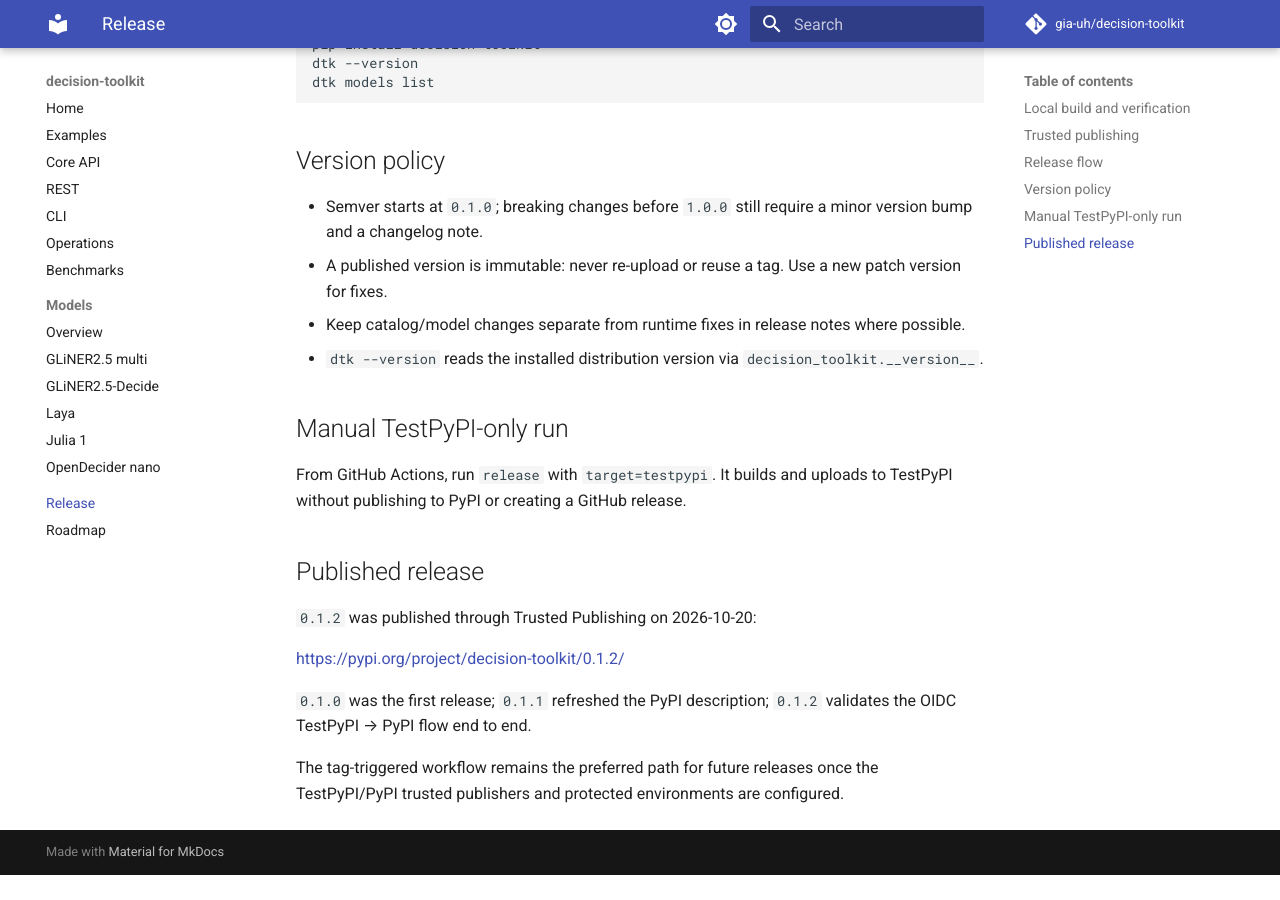
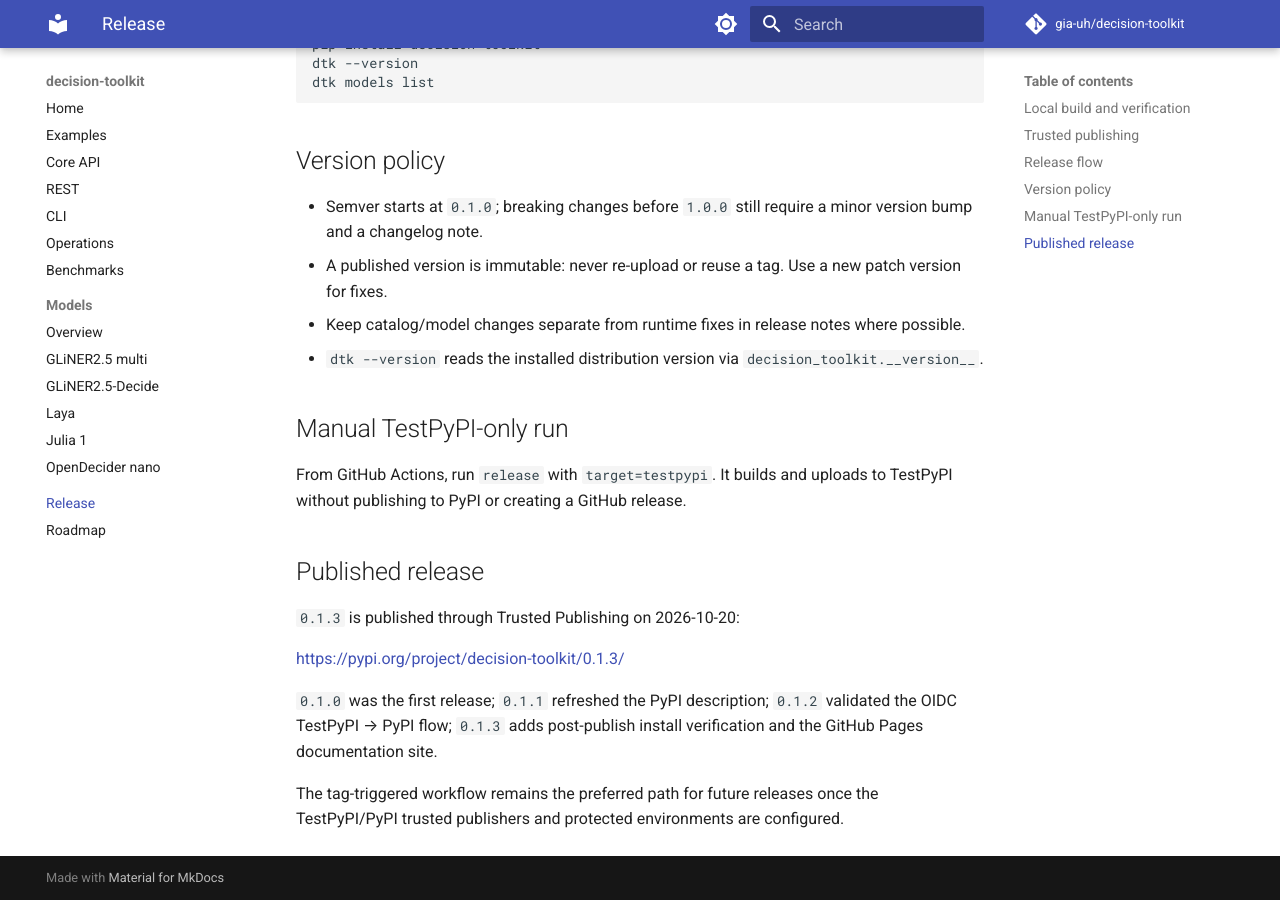
Before and after one commit to gia-uh/decision-toolkit, an MkDocs documentation site: the page built from docs/RELEASE.md, in a window 1280 px wide and 900 px high, scrolled down 2079 px. Built offline with MkDocs 1.6.1 and Material for MkDocs 9.7.7, drawn with Linux system fonts in a browser that asks for light colours; comment, search, counter and statistics services are not loaded; before the commit the page ends 2954 px from its top, so only the background shows below that; some of the changed text lies outside the part shown.

Commit message:
release: decision-toolkit 0.1.3 release verification and docs

````diff
--- a/docs/RELEASE.md
+++ b/docs/RELEASE.md
@@ -1,7 +1,7 @@
 # Release
 
 The package name is `decision-toolkit` (PyPI/TestPyPI returned 404 when this
-file was written, so the name was available). The first release was `0.1.0`; `0.1.1` was a metadata-only refresh; `0.1.2` validates Trusted Publishing end to end.
+file was written, so the name was available). The first release was `0.1.0`; `0.1.1` was a metadata-only refresh; `0.1.2` validated Trusted Publishing; `0.1.3` adds release verification and docs publication.
 
 ## Local build and verification
 
@@ -24,7 +24,7 @@
 ```bash
 python -m venv /tmp/dtk-wheel
 . /tmp/dtk-wheel/bin/activate
-pip install dist/decision_toolkit-0.1.2-py3-none-any.whl
+pip install dist/decision_toolkit-0.1.3-py3-none-any.whl
 dtk --version
 dtk models list --json
 dtk doctor --json
@@ -33,7 +33,7 @@
 With inference and server extras:
 
 ```bash
-pip install "decision_toolkit-0.1.2-py3-none-any.whl[onnx,server,tracing]"
+pip install "decision_toolkit-0.1.3-py3-none-any.whl[onnx,server,tracing]"
 dtk decide --model gliner2.5-decide ...
 dtk serve --model gliner2.5-decide --warmup --port 8016
 curl -s http://127.0.0.1:8016/health
@@ -66,8 +66,8 @@
 4. Create and push an annotated tag:
 
    ```bash
-   git tag -a v0.1.2 -m "decision-toolkit 0.1.2"
-   git push origin v0.1.2
+   git tag -a v0.1.3 -m "decision-toolkit 0.1.3"
+   git push origin v0.1.3
    ```
 
 5. `.github/workflows/release.yml` builds once, publishes to **TestPyPI**, then
@@ -111,12 +111,13 @@
 
 ## Published release
 
-`0.1.2` was published through Trusted Publishing on 2026-10-20:
+`0.1.3` is published through Trusted Publishing on 2026-10-20:
 
-<https://pypi.org/project/decision-toolkit/0.1.2/>
+<https://pypi.org/project/decision-toolkit/0.1.3/>
 
 `0.1.0` was the first release; `0.1.1` refreshed the PyPI description; `0.1.2`
-validates the OIDC TestPyPI → PyPI flow end to end.
+validated the OIDC TestPyPI → PyPI flow; `0.1.3` adds post-publish install
+verification and the GitHub Pages documentation site.
 
 The tag-triggered workflow remains the preferred path for future releases once
 the TestPyPI/PyPI trusted publishers and protected environments are configured.
--- a/pyproject.toml
+++ b/pyproject.toml
@@ -4,7 +4,7 @@
 
 [project]
 name = "decision-toolkit"
-version = "0.1.2"
+version = "0.1.3"
 description = "Local-first toolkit for open-weights decision models: one ONNX engine, one adapter per model contract, typed choice/yes-no/score decisions with probabilities on CPU."
 readme = "README.md"
 requires-python = ">=3.12"
--- a/src/decision_toolkit/__init__.py
+++ b/src/decision_toolkit/__init__.py
@@ -7,7 +7,7 @@
 
 from __future__ import annotations
 
-__version__ = "0.1.2"
+__version__ = "0.1.3"
 
 from .adapters import register_adapter
 from .calibration import brier_score, expected_calibration_error, threshold_sweep
````
Also changed, not shown: CHANGELOG.md (+9 -1 lines), README.md (+2 -2 lines), docs/index.md (+2 -2 lines).
